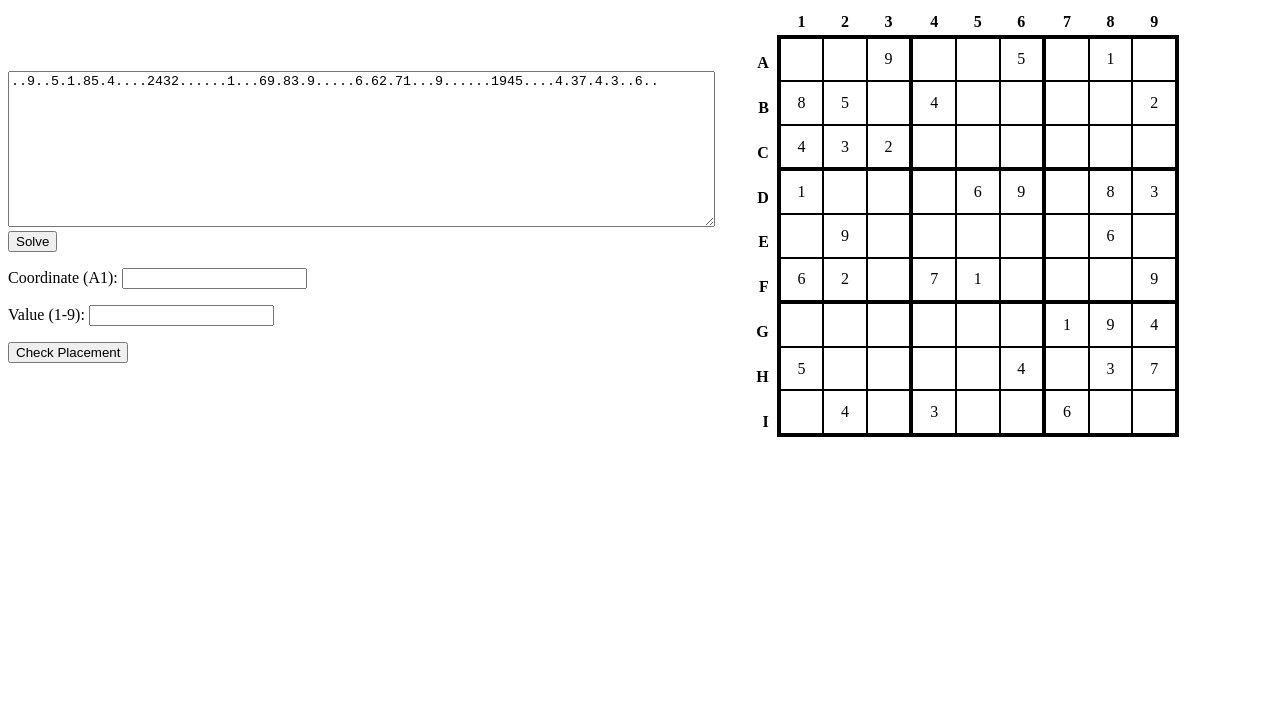
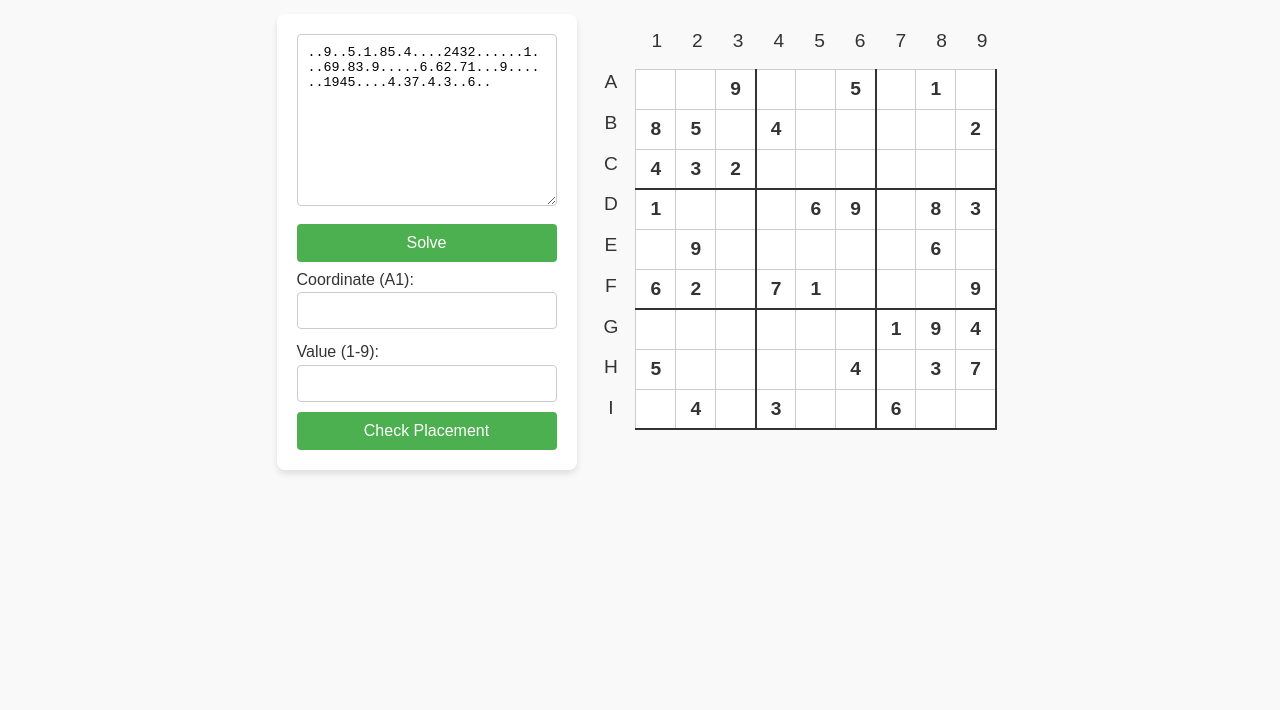
Before and after one commit to FucciUnavailable/sudoku-solver, a website: page views/index.html in a window 1280 px wide. Shown: the part 90-800 px from the top of the page. Drawn offline with Linux system fonts and the light colour scheme.

Commit message:
feat: fixed style

```diff
--- a/public/style.css
+++ b/public/style.css
@@ -1,104 +1,149 @@
-code {
-  background: #d0d0d5;
+/* General Reset */
+* {
+  margin: 0;
+  padding: 0;
+  box-sizing: border-box;
 }
 
+/* Body Styling */
+body {
+  font-family: Arial, sans-serif;
+  background-color: #f9f9f9;
+  color: #333;
+  line-height: 1.6;
+  padding: 20px;
+}
+
+/* Header Styling */
+header {
+  text-align: center;
+  margin-bottom: 20px;
+}
+
+header h1 {
+  font-size: 2.5rem;
+  color: #4CAF50;
+}
+
+/* Container Styling */
 .container {
   display: flex;
-  flex-direction: column;
+  flex-wrap: wrap;
+  justify-content: center;
+  gap: 20px;
 }
 
+/* Form Container */
 .form-container {
-  max-width: 95%;
-  align-self: flex-start;
+  background: #ffffff;
+  padding: 20px;
+  border-radius: 8px;
+  box-shadow: 0 4px 6px rgba(0, 0, 0, 0.1);
+  width: 300px;
 }
 
-textarea {
+/* Form Inputs */
+textarea,
+input[type="text"] {
   width: 100%;
+  padding: 10px;
+  margin-bottom: 10px;
+  border: 1px solid #ccc;
+  border-radius: 4px;
 }
 
-#user-stories {
-  font-size: 1.2em;
+input[type="button"] {
+  display: inline-block;
+  width: 100%;
+  padding: 10px;
+  background-color: #4CAF50;
+  color: #fff;
+  border: none;
+  border-radius: 4px;
+  cursor: pointer;
+  font-size: 1rem;
 }
 
-#error-msg {
-  color: red;
-  display: inline;
-  margin-left: 10px;
+input[type="button"]:hover {
+  background-color: #45a049;
 }
 
+/* Sudoku Grid Container */
 #sudoku-grid-container {
-  display: flex;
-  flex-direction: row;
-  margin-left: 20px;
-}
-
-#sudoku-grid {
-  text-align: center;
-  display: inline;
-}
-
-.grid {
-  border: 3px solid;
-  border-spacing: 0;
-}
-
-td {
-  border: 1px solid;
-  padding: 0.3em;
+  display: grid;
+  grid-template-areas:
+      "yAxisLegend sudoku-grid"
+      ". xAxisLegend";
+  grid-template-columns: auto 1fr;
+  grid-gap: 10px;
+  align-items: center;
+  justify-items: center;
 }
 
 .yAxisLegend {
-  margin-top: 50px;
-  text-align: right;
+  grid-area: yAxisLegend;
+  display: flex;
+  flex-direction: column;
+  justify-content: center;
+  margin-top: 37px
+}
+
+.yAxisLegend td {
+  text-align: center;
+  font-size: 1.2rem;
+  padding: 4px 5px;
+
+
+}
+
+.xAxisLegend {
+  grid-area: xAxisLegend;
+  display: flex;
+  flex-direction: column;
+  justify-content: center;
+
+}
+
+.xAxisLegend td {
+  font-size: 1.2rem;
+  padding: 0 14px;
+}
+
+
+/* Sudoku Grid */
+#sudoku-grid .grid {
+  border-collapse: collapse;
+  margin-top: 10px;
+}
+
+#sudoku-grid .grid td {
+  width: 40px;
+  height: 40px;
+  text-align: center;
+  vertical-align: middle;
+  border: 1px solid #ccc;
+  background: #fff;
+  font-size: 1.2rem;
   font-weight: bold;
 }
 
-.yAxisLegend tr td {
-  border: 1px solid rgba(0,0,0,0);
-  width: 2em;
-  height: 1.95em;
+#sudoku-grid .grid td:nth-child(3n) {
+  border-right: 2px solid #333;
 }
 
-.xAxisLegend {
-  border: 3px solid rgba(0,0,0,0);
-  border-spacing: 0;
-  font-weight: bold;
+#sudoku-grid .grid tr:nth-child(3n) td {
+  border-bottom: 2px solid #333;
 }
 
-.xAxisLegend tr td {
-  border: 1px solid rgba(0,0,0,0);
-  width: 2em;
-  height: 2em;
-  text-align: center;
-  vertical-align: bottom;
-  padding-bottom: 0;
+/* Highlight Hover */
+.sudoku-input:hover {
+  background-color: #f1f1f1;
 }
 
-.xAxisLegend tr td:nth-of-type(3n) {
-  border-right: 3px solid rgba(0,0,0,0);
+/* Error Messages */
+#error-msg,
+#error {
+  color: red;
+  font-size: 0.9rem;
+  margin-top: 5px;
 }
-
-.sudoku-input {
-  border: 1px solid black;
-  width: 2em;
-  height: 2em;
-  text-align: center;
-}
-
-.C1, .C2, .C3, .C4, .C5, .C6, .C7, .C8, .C9, .F1, .F2, .F3, .F4, .F5, .F6, .F7, .F8, .F9 {
-  border-bottom: 3px solid;
-}
-
-.A3, .B3, .C3, .D3, .E3, .F3, .G3, .H3, .I3, .A6, .B6, .C6, .D6, .E6, .F6, .G6, .H6, .I6 {
-  border-right: 3px solid;
-}
-
-@media (min-width: 800px) {
-  .container {
-    flex-direction: row;
-  }
-
-  .form-container {
-    align-self: center;
-  }
-}
```
